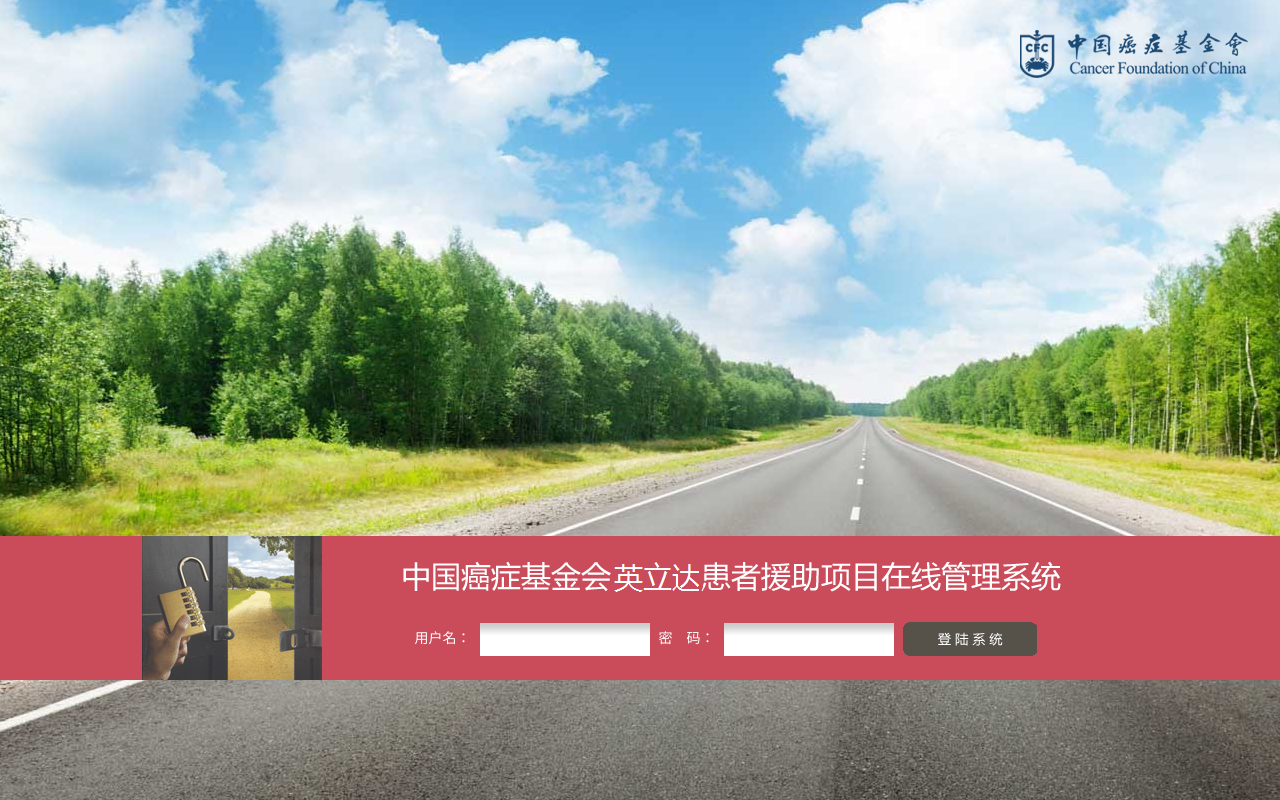
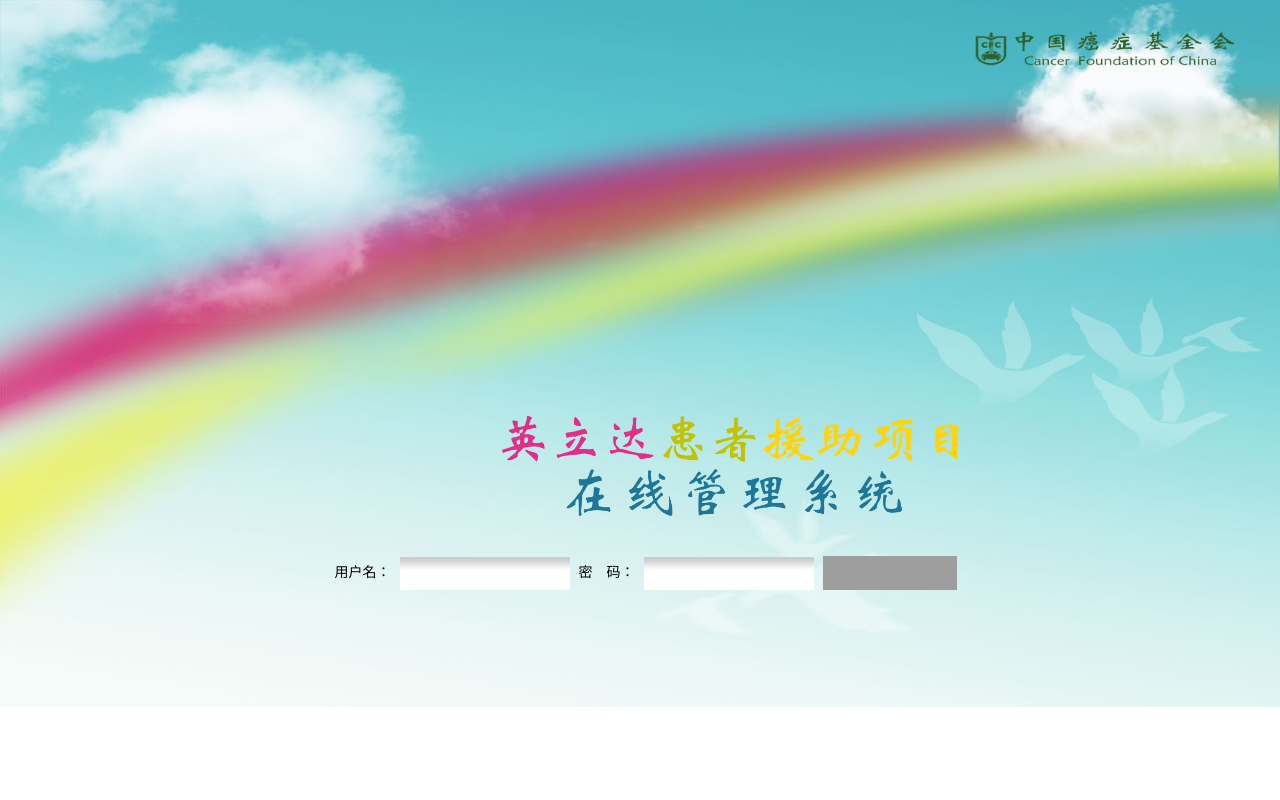
Before and after one commit to QinShangQs/cfcyinglida, a PHP site: page /i_doctor_login.php in a window 1280 px wide. Run offline with PHP 8.4, Linux system fonts and the light colour scheme; grey boxes are pictures that could not be loaded.

Commit message:
登录样式调整

```diff
--- a/cfcyinglida/i_doctor_login.php
+++ b/cfcyinglida/i_doctor_login.php
@@ -15,24 +15,21 @@
 <table class="index_wrap" width="100%" height="100%" border="0" cellspacing="0" cellpadding="0">
   <tr>
     <td align="left" valign="top">
-	<div class="index_logo">
-	<img src="./images/logo.png" />	</div>
 	<div class="index_inputs">
 	<table width="997" height="144" align="center">
 		<div class="index_ins">
-			<div class="left"><img src="./images/tp_left.gif" /></div>
 			<div class="right">
 				<div class="top">
-				<img src="./images/login_text.png" />
+				<img src="./images/login_text.png" style='height:100px' />
 				</div>
                                 <form action="indexac.php"  method="post">
                                     <div class="bottom">
-                                            <ul>
+                                            <ul style="float: right;">
                                                     <li>用户名：</li>
                                                     <li><input class="inps" name="UserName" /></li>
                                                     <li>密　码：</li>
                                                     <li><input class="inps" name="Password" type="password" /></li>
-                                                    <li><input type="image" src="./images/index_botton.gif" width="134" height="34" /></li>
+                                                    <li><input type="image" src="./images/index_botton.png" width="134" height="34" /></li>
                                             </ul>
                                     </div>
 				</form>
--- a/cfcyinglida/spap_head.php
+++ b/cfcyinglida/spap_head.php
@@ -29,7 +29,7 @@
 		<div class="head_info">
 			<div class="head_left"><a href="manager.php"><img src="./images/tp_left.gif" /></a></div>
 			<div class="head_right">
-				<div class="head_right_top"><img src="./images/head_right_top.gif" /></div>
+				<div class="head_right_top"><img src="./images/head_right_top.gif" width=817 height=145 /></div>
 				<div class="head_right_middle">欢迎您，<?php echo $_SESSION[yhname];?> <a href="/">注销</a> <?php
               if($_SESSION[yhln]=='admin'&&$_SESSION[yhshf]=='3'){
             ?>
--- a/cfcyinglida/style/login.css
+++ b/cfcyinglida/style/login.css
@@ -1,9 +1,15 @@
 /* CSS Document */
 @import"master.css";/* CSS 主文件 */
+body{
+	background:url(../images/login_bg.jpg) center ;
+	background-size:100%;
+	background-position-y: 0px;
+	background-repeat: no-repeat;
+}
+
 .index_wrap {
 	float:left;
 	position:absolute;
-	background:url(../images/login_bg.jpg) -50px center repeat;
 }
 .index_wrap table td {
 	height:100%;
@@ -16,10 +22,9 @@
 	position:absolute;
 }
 .index_wrap .index_inputs {
-	height:144px;
-	background:#ca4c5a;
+	height:184px;
 	width:100%;
-	bottom:120px;
+	bottom:200px;
 	position:absolute;
 	overflow:hidden;
 }
@@ -40,17 +45,18 @@
 }
 .index_wrap .index_inputs .index_ins .right .top {
 	width:817px;
-	text-align:center;
+	text-align:right;
 	float:left;
-	height:86px;
+	height:140px;
 }
 .index_wrap .index_inputs .index_ins .right .bottom {
-	width:724px;
+	width:824px;
 	height:58px;
-	padding-left:93px;
 	float:left;
 	font-size:14px;
-	color:#FFFFFF;
+	color:black;
+	font-family: '微软雅黑';
+
 }
 .index_wrap .index_inputs .index_ins .right .bottom li {
 	line-height:34px;
```
Also changed, not shown: cfcyinglida/style/style.css (+9 -8 lines), cfcyinglida/images/head_right_top.gif, cfcyinglida/images/login_bg.jpg, cfcyinglida/images/login_text.png.
